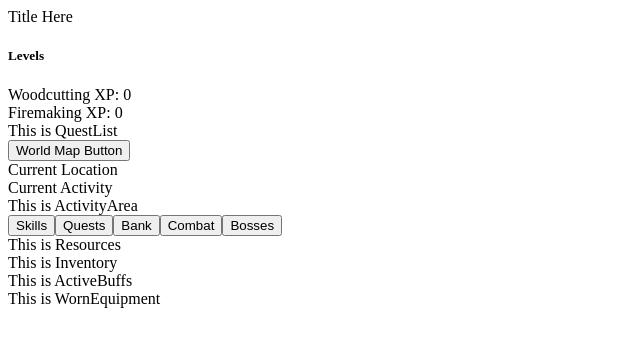
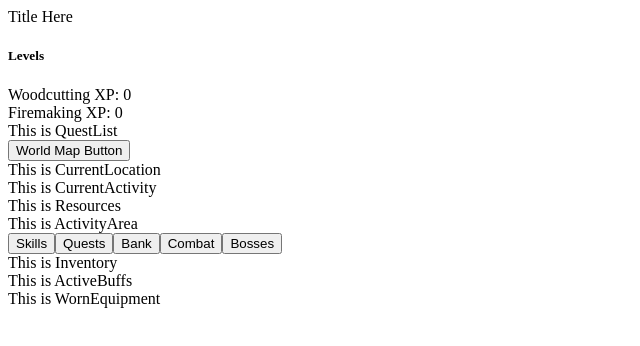
Before and after one commit to dennisryanlee/Idle-Game, a React app: page / in a window 1280 px wide. Shown: the top 346 px of the page, without its empty margins (0-640 px from the left). Built offline with nearby package versions, Linux system fonts and the light colour scheme.

Commit message:
added components for resources, current location and activity, added these to the game container

```diff
--- a/src/client/GameComponents/GameContainer.tsx
+++ b/src/client/GameComponents/GameContainer.tsx
@@ -3,13 +3,12 @@ import * as React from "react";
 import { useEffect } from "react";
 import Levels from "./LeftColumn/Levels";
 import QuestList from "./LeftColumn/QuestList";
-import NavigationArea from "./MiddleColumn/NavigationArea";
+import NavigationArea from "./MiddleColumn/NavigationArea/NavigationArea";
 import ActivityArea from "./MiddleColumn/ActivityArea";
 import ActivityButtons from "./MiddleColumn/ActivityButtonsBar";
 import Inventory from "./RightColumn/Inventory";
 import ActiveBuffs from "./RightColumn/ActiveBuffs";
 import WornEquipment from "./RightColumn/WornEquipment";
-import Resources from "./MiddleColumn/Resources";
 
 const GameContainer = (props: Types.NoProps) => {
   useEffect(() => {}, []);
@@ -27,7 +26,6 @@ const GameContainer = (props: Types.NoProps) => {
           <NavigationArea />
           <ActivityArea />
           <ActivityButtons />
-          <Resources />
         </div>
 
         <div id="right-column" className="col-lg-3">
--- /dev/null
+++ b/src/client/GameComponents/MiddleColumn/NavigationArea/CurrentActivity.tsx
@@ -0,0 +1,14 @@
+import * as Types from "../../../../../Types";
+import * as React from "react";
+import { useEffect } from "react";
+
+const CurrentActivity = (props: Types.NoProps) => {
+  useEffect(() => {}, []);
+  return (
+    <div>
+      <div>This is CurrentActivity</div>
+    </div>
+  );
+};
+
+export default CurrentActivity;
--- /dev/null
+++ b/src/client/GameComponents/MiddleColumn/NavigationArea/CurrentLocation.tsx
@@ -0,0 +1,14 @@
+import * as Types from "../../../../../Types";
+import * as React from "react";
+import { useEffect } from "react";
+
+const CurrentLocation = (props: Types.NoProps) => {
+  useEffect(() => {}, []);
+  return (
+    <div>
+      <div>This is CurrentLocation</div>
+    </div>
+  );
+};
+
+export default CurrentLocation;
--- a/src/client/GameComponents/MiddleColumn/NavigationArea.tsx
+++ b/src/client/GameComponents/MiddleColumn/NavigationArea/NavigationArea.tsx
@@ -1,6 +1,9 @@
-import * as Types from "../../../../Types";
+import * as Types from "../../../../../Types";
 import * as React from "react";
 import { useEffect } from "react";
+import Resources from "./Resources";
+import CurrentLocation from "./CurrentLocation";
+import CurrentActivity from "./CurrentActivity";
 
 const NavigationArea = (props: Types.NoProps) => {
   useEffect(() => {}, []);
@@ -14,8 +17,9 @@ const NavigationArea = (props: Types.NoProps) => {
       >
         World Map Button
       </button>
-      <div>Current Location</div>
-      <div>Current Activity</div>
+      <CurrentLocation />
+      <CurrentActivity />
+      <Resources />
     </div>
   );
 };
--- a/src/client/GameComponents/MiddleColumn/Resources.tsx
+++ b/src/client/GameComponents/MiddleColumn/NavigationArea/Resources.tsx
@@ -1,4 +1,4 @@
-import * as Types from "../../../../Types";
+import * as Types from "../../../../../Types";
 import * as React from "react";
 import { useEffect } from "react";
 
```
